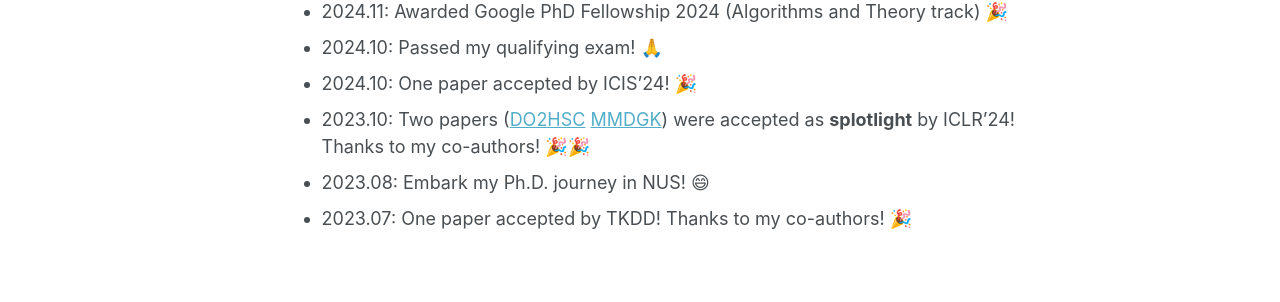
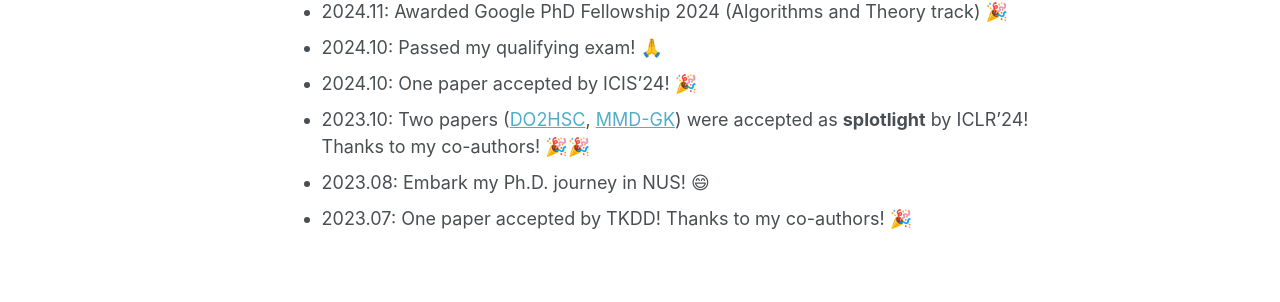
Before and after one commit to yan-sun-x/yan-sun-x.github.io, a Jekyll site: the page built from _pages/about.md, in a window 1280 px wide and 1179 px high. Shown: the part 548-850 px from the top of the window. Built offline with Jekyll 4.4.1, drawn with Linux system fonts in a browser that asks for light colours; some web fonts are replaced.

Commit message:
update Jan 25

```diff
--- a/_pages/about.md
+++ b/_pages/about.md
@@ -21,7 +21,7 @@ News
 - 2024.11: Awarded Google PhD Fellowship 2024 (Algorithms and Theory track) 🎉
 - 2024.10: Passed my qualifying exam! 🙏
 - 2024.10: One paper accepted by ICIS'24! 🎉
-- 2023.10: Two papers ([DO2HSC](https://openreview.net/pdf?id=cJs4oE4m9Q) [MMDGK](https://openreview.net/pdf?id=GZ6AcZwA8r)) were accepted as **splotlight** by ICLR'24! Thanks to my co-authors! 🎉🎉
+- 2023.10: Two papers ([DO2HSC](https://openreview.net/pdf?id=cJs4oE4m9Q), [MMD-GK](https://openreview.net/pdf?id=GZ6AcZwA8r)) were accepted as **splotlight** by ICLR'24! Thanks to my co-authors! 🎉🎉
 - 2023.08: Embark my Ph.D. journey in NUS! 😄
 - 2023.07: One paper accepted by TKDD! Thanks to my co-authors! 🎉
 
```
